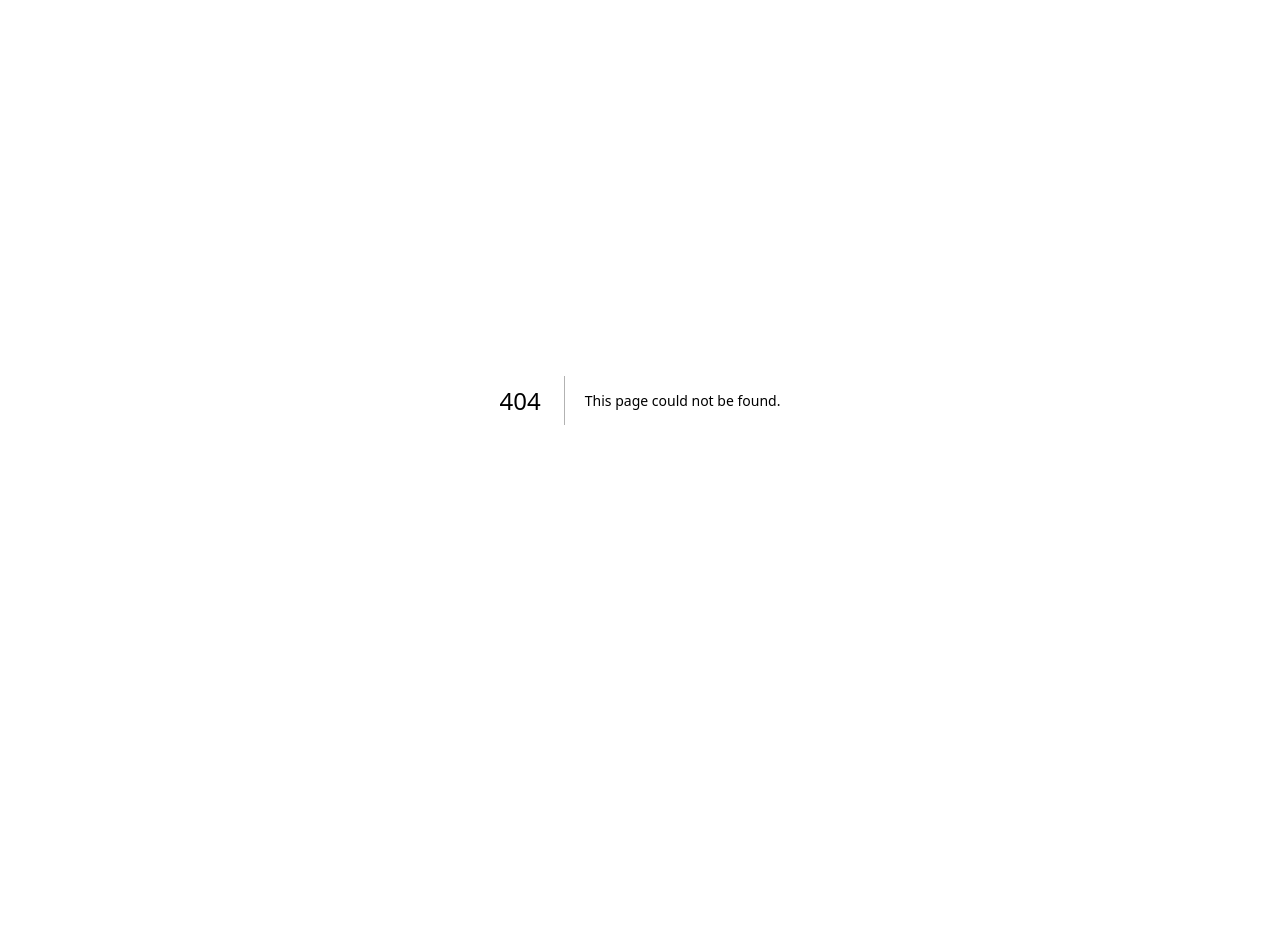
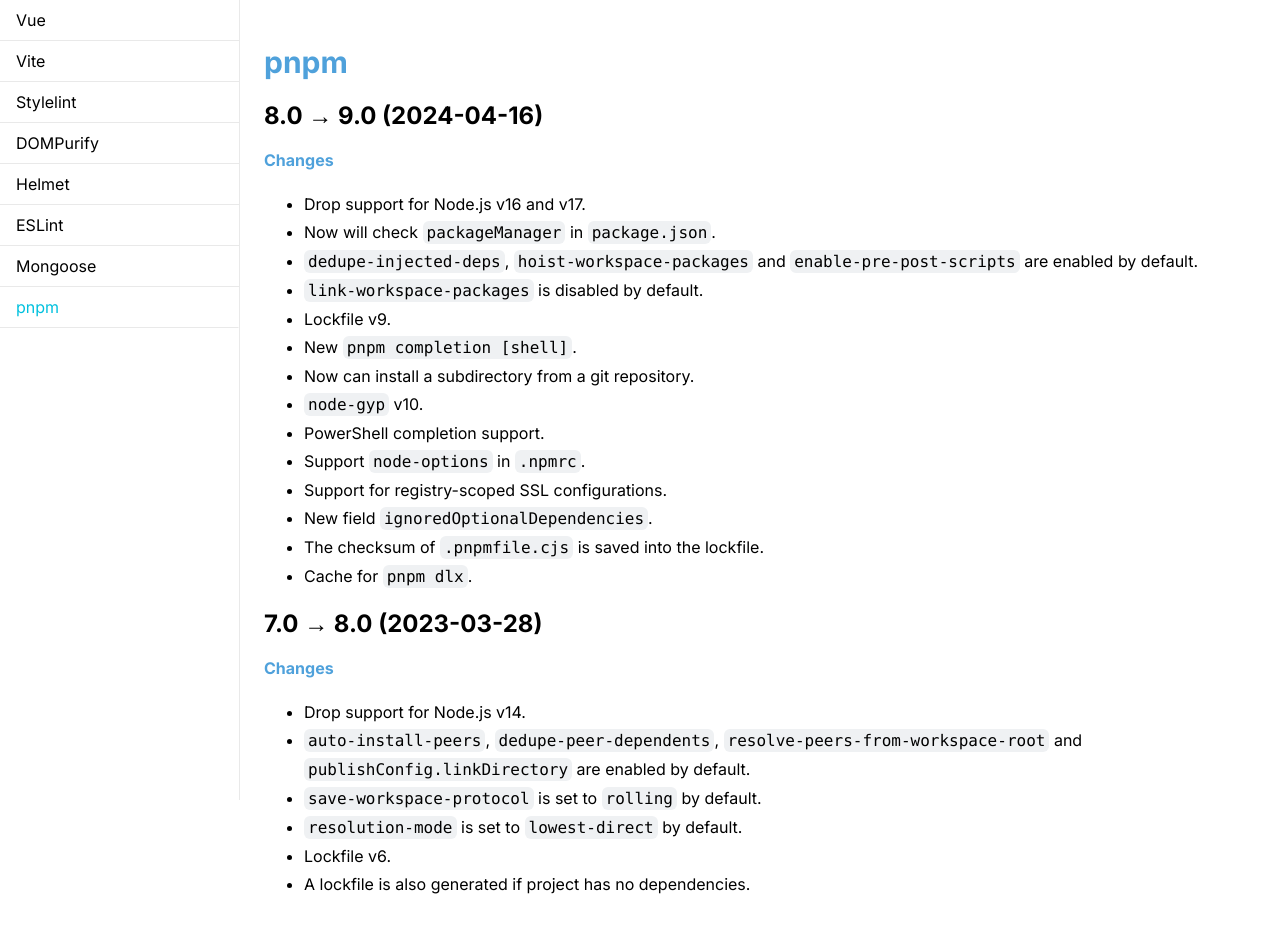
Before and after one commit to lovue/happy-upgrade, a Next.js app: page /pnpm in a window 1280 px wide. Before the commit this address had no page. Shown: the top 932 px of the page. Before the commit the page ends 800 px from the top, so only its background shows below. Built offline with nearby package versions, Linux system fonts and the light colour scheme.

Commit message:
doc: pnpm page.

```diff
--- a/app/(primary)/layout.tsx
+++ b/app/(primary)/layout.tsx
@@ -12,6 +12,7 @@
   { name: 'Helmet', value: 'helmet' },
   { name: 'ESLint', value: 'eslint' },
   { name: 'Mongoose', value: 'mongoose' },
+  { name: 'pnpm', value: 'pnpm' },
 ]
 
 export default function PrimaryLayout({ children }: { children: React.ReactNode }) {
--- /dev/null
+++ b/app/(primary)/pnpm/page.mdx
@@ -0,0 +1,31 @@
+# [pnpm](https://github.com/pnpm/pnpm/releases)
+
+## 8.0 → 9.0 (2024-04-16)
+
+**[Changes](https://github.com/pnpm/pnpm/releases/tag/v9.0.0)**
+
+- Drop support for Node.js v16 and v17.
+- Now will check `packageManager` in `package.json`.
+- `dedupe-injected-deps`, `hoist-workspace-packages` and `enable-pre-post-scripts` are enabled by default.
+- `link-workspace-packages` is disabled by default.
+- Lockfile v9.
+- New `pnpm completion [shell]`.
+- Now can install a subdirectory from a git repository.
+- `node-gyp` v10.
+- PowerShell completion support.
+- Support `node-options` in `.npmrc`.
+- Support for registry-scoped SSL configurations.
+- New field `ignoredOptionalDependencies`.
+- The checksum of `.pnpmfile.cjs` is saved into the lockfile.
+- Cache for `pnpm dlx`.
+
+## 7.0 → 8.0 (2023-03-28)
+
+**[Changes](https://github.com/pnpm/pnpm/releases/tag/v8.0.0)**
+
+- Drop support for Node.js v14.
+- `auto-install-peers`, `dedupe-peer-dependents`, `resolve-peers-from-workspace-root` and `publishConfig.linkDirectory` are enabled by default.
+- `save-workspace-protocol` is set to `rolling` by default.
+- `resolution-mode` is set to `lowest-direct` by default.
+- Lockfile v6.
+- A lockfile is also generated if project has no dependencies.
```
